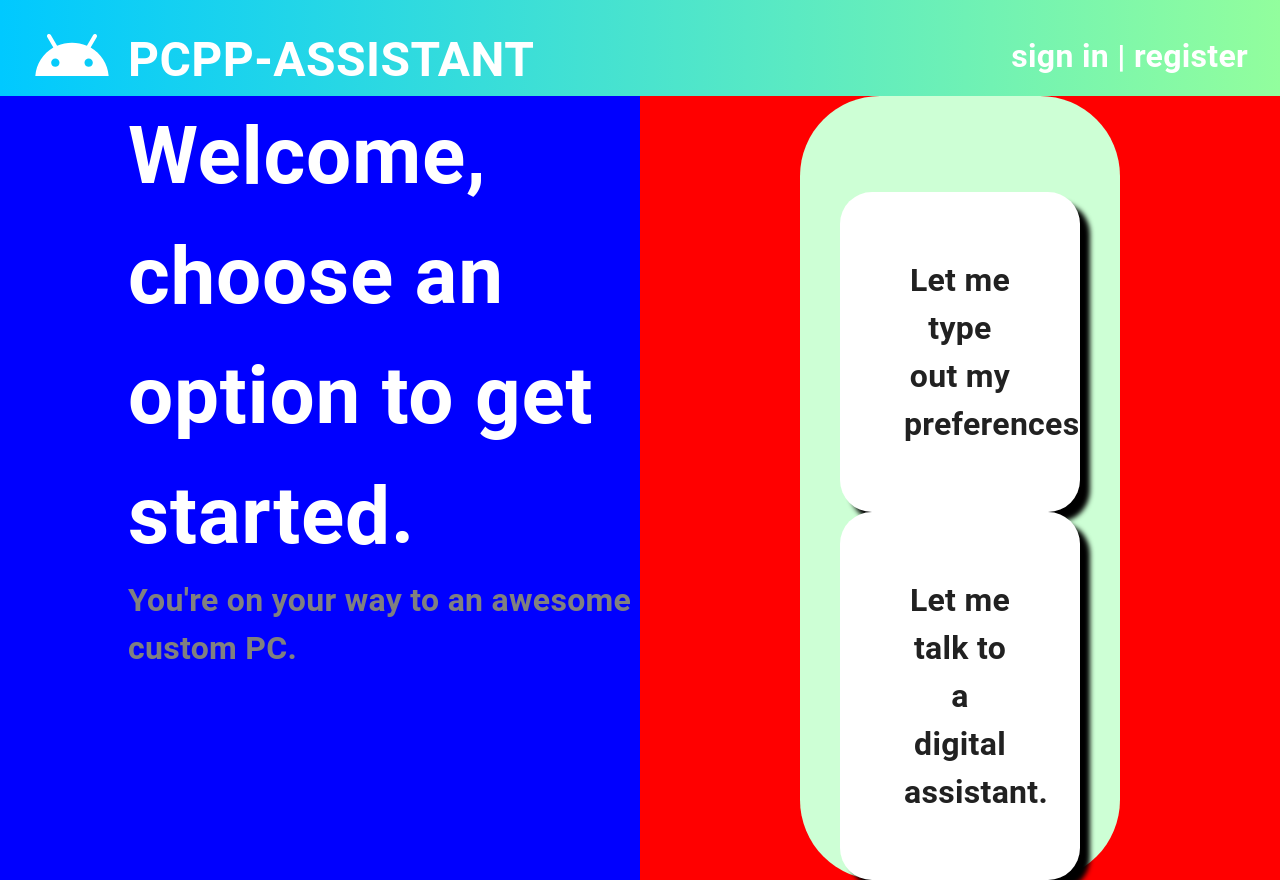
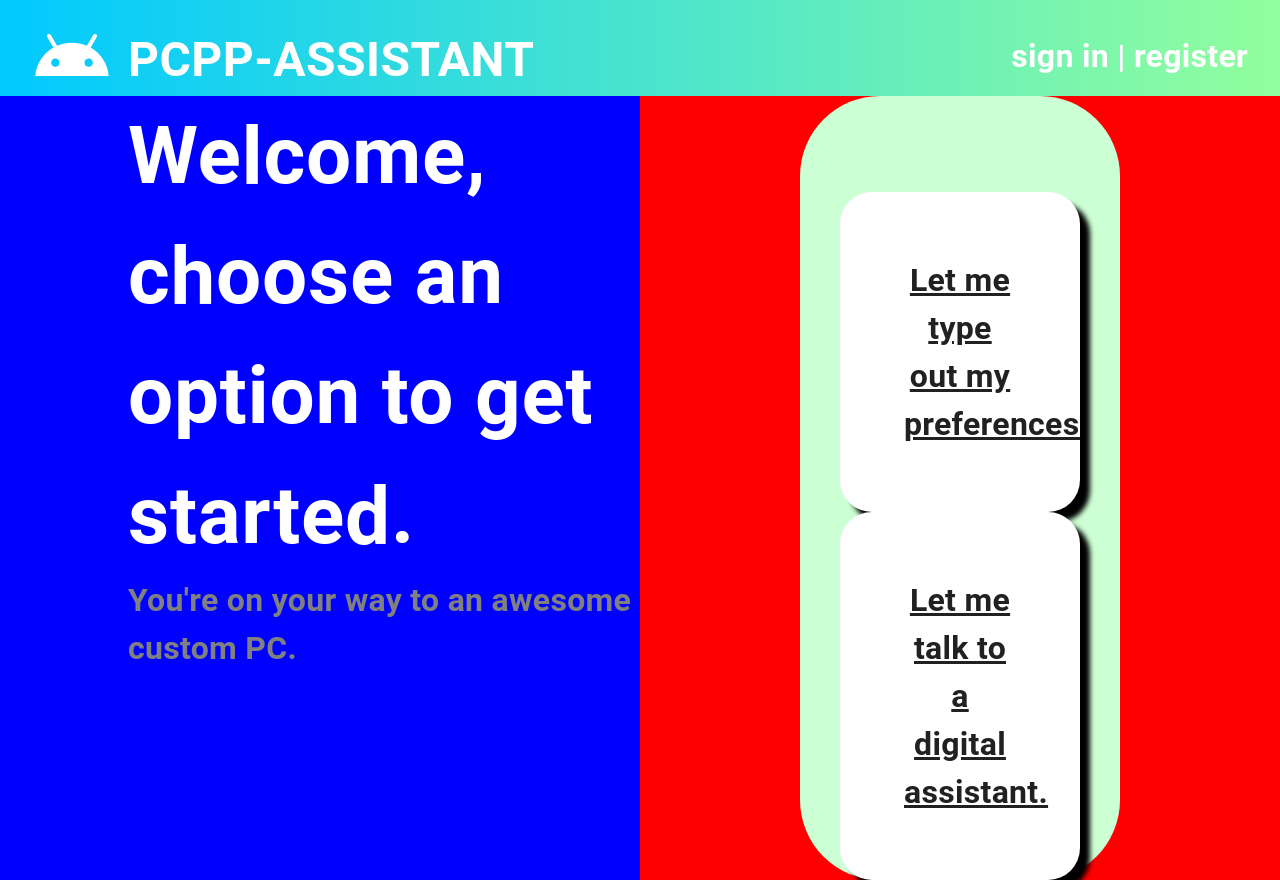
Before and after one commit to jnguyen4103/pcpp-assistant, a React (Create React App) app: page / in a window 1280 px wide. Built offline with nearby package versions, Linux system fonts and the light colour scheme.

Commit message:
setup site navigation with a skeleton for both AssistantPage and InputPage.

```diff
--- a/package.json
+++ b/package.json
@@ -11,6 +11,7 @@
     "@testing-library/user-event": "^12.1.10",
     "react": "^17.0.1",
     "react-dom": "^17.0.1",
+    "react-router-dom": "^5.2.0",
     "react-scripts": "4.0.1",
     "web-vitals": "^0.2.4"
   },
--- a/src/App.js
+++ b/src/App.js
@@ -1,9 +1,12 @@
 import React from 'react';
+import { BrowserRouter as Router, Route, Switch } from 'react-router-dom';
 import { ThemeProvider } from '@material-ui/core/styles';
 import { makeStyles } from '@material-ui/core/styles';
 import { Box } from '@material-ui/core';
 import theme from 'features/Theme';
 import LandingPage from 'features/LandingPage';
+import InputPage from 'features/InputPage';
+import AssistantPage from 'features/AssistantPage';
 
 const useStyles = makeStyles({
     root: {
@@ -16,11 +19,21 @@ function App() {
     const classes = useStyles();
 
     return (
-        <ThemeProvider theme={theme}>
-            <Box className={classes.root}>
-                <LandingPage />
-            </Box>
-        </ThemeProvider>
+        <Router>
+            <ThemeProvider theme={theme}>
+                <Box className={classes.root}>
+                    <Switch>
+                        <Route exact path="/" component={LandingPage} />
+                        <Route exact path="/input-page" component={InputPage} />
+                        <Route
+                            exact
+                            path="/assistant-page"
+                            component={AssistantPage}
+                        />
+                    </Switch>
+                </Box>
+            </ThemeProvider>
+        </Router>
     );
 }
 
--- /dev/null
+++ b/src/features/AssistantPage/AssistantPage.js
@@ -0,0 +1,8 @@
+import React from 'react';
+import AssistantPageView from './AssistantPageView';
+
+const AssistantPage = () => {
+    return <AssistantPageView />;
+};
+
+export default AssistantPage;
--- /dev/null
+++ b/src/features/AssistantPage/AssistantPageView.js
@@ -0,0 +1,14 @@
+import React from 'react';
+import Header from 'components/Header';
+import { Box } from '@material-ui/core';
+
+const AssistantPageView = () => {
+    return (
+        <React.Fragment>
+            <Header />
+            <Box>ASSISTANT PAGE</Box>
+        </React.Fragment>
+    );
+};
+
+export default AssistantPageView;
--- /dev/null
+++ b/src/features/AssistantPage/index.js
@@ -0,0 +1,2 @@
+import AssistantPage from './AssistantPage';
+export default AssistantPage;
--- /dev/null
+++ b/src/features/InputPage/InputPage.js
@@ -0,0 +1,8 @@
+import React from 'react';
+import InputPageView from './InputPageView';
+
+const InputPage = () => {
+    return <InputPageView />;
+};
+
+export default InputPage;
--- /dev/null
+++ b/src/features/InputPage/InputPageView.js
@@ -0,0 +1,14 @@
+import React from 'react';
+import Header from 'components/Header';
+import { Box } from '@material-ui/core';
+
+const InputPageView = () => {
+    return (
+        <React.Fragment>
+            <Header />
+            <Box>INPUT PAGE</Box>
+        </React.Fragment>
+    );
+};
+
+export default InputPageView;
--- /dev/null
+++ b/src/features/InputPage/index.js
@@ -0,0 +1,2 @@
+import InputPage from './InputPage';
+export default InputPage;
--- a/src/features/LandingPage/LandingPageView.js
+++ b/src/features/LandingPage/LandingPageView.js
@@ -2,6 +2,7 @@ import React from 'react';
 import Header from 'components/Header';
 import { Box, Card, Grid, Typography } from '@material-ui/core';
 import useStyles from './styles';
+import { Link } from 'react-router-dom';
 
 const LandingPageView = () => {
     const styles = useStyles();
@@ -20,12 +21,24 @@ const LandingPageView = () => {
                 </Grid>
                 <Grid item xs={6} className={styles.rightGrid}>
                     <Box className={styles.optionsContainer}>
-                        <Card className={styles.optionCards}>
+                        <Card
+                            className={styles.optionCards}
+                            component={Link}
+                            to={{
+                                pathname: '/input-page',
+                            }}
+                        >
                             <Typography className={styles.optionTexts}>
                                 Let me type out my preferences.
                             </Typography>
                         </Card>
-                        <Card className={styles.optionCards}>
+                        <Card
+                            className={styles.optionCards}
+                            component={Link}
+                            to={{
+                                pathname: '/assistant-page',
+                            }}
+                        >
                             <Typography className={styles.optionTexts}>
                                 Let me talk to a digital assistant.
                             </Typography>
```
Also changed, not shown: src/features/AssistantPage/styles.js (added), src/features/InputPage/styles.js (added), 1 other file (tests, documents, lock files or other folders).
